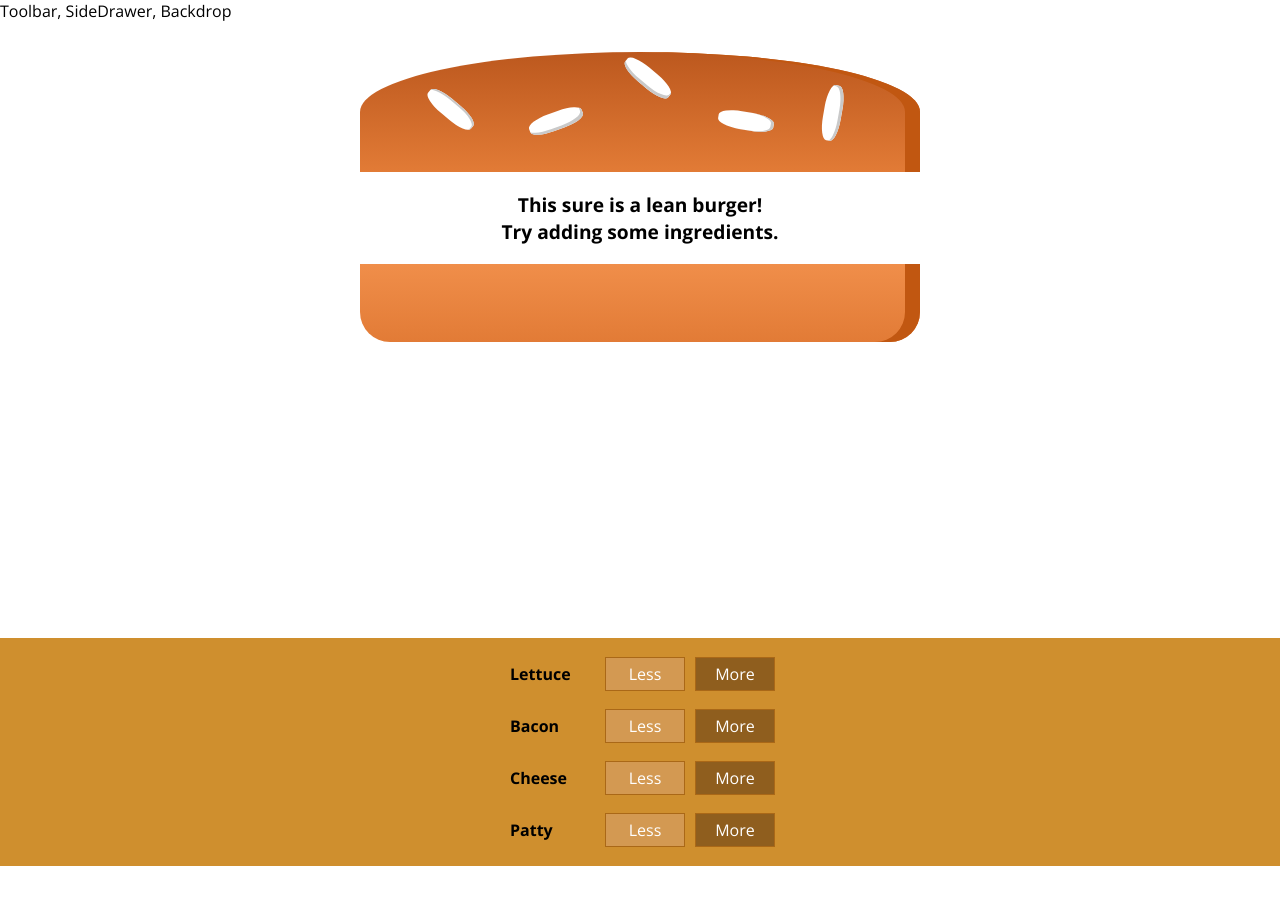
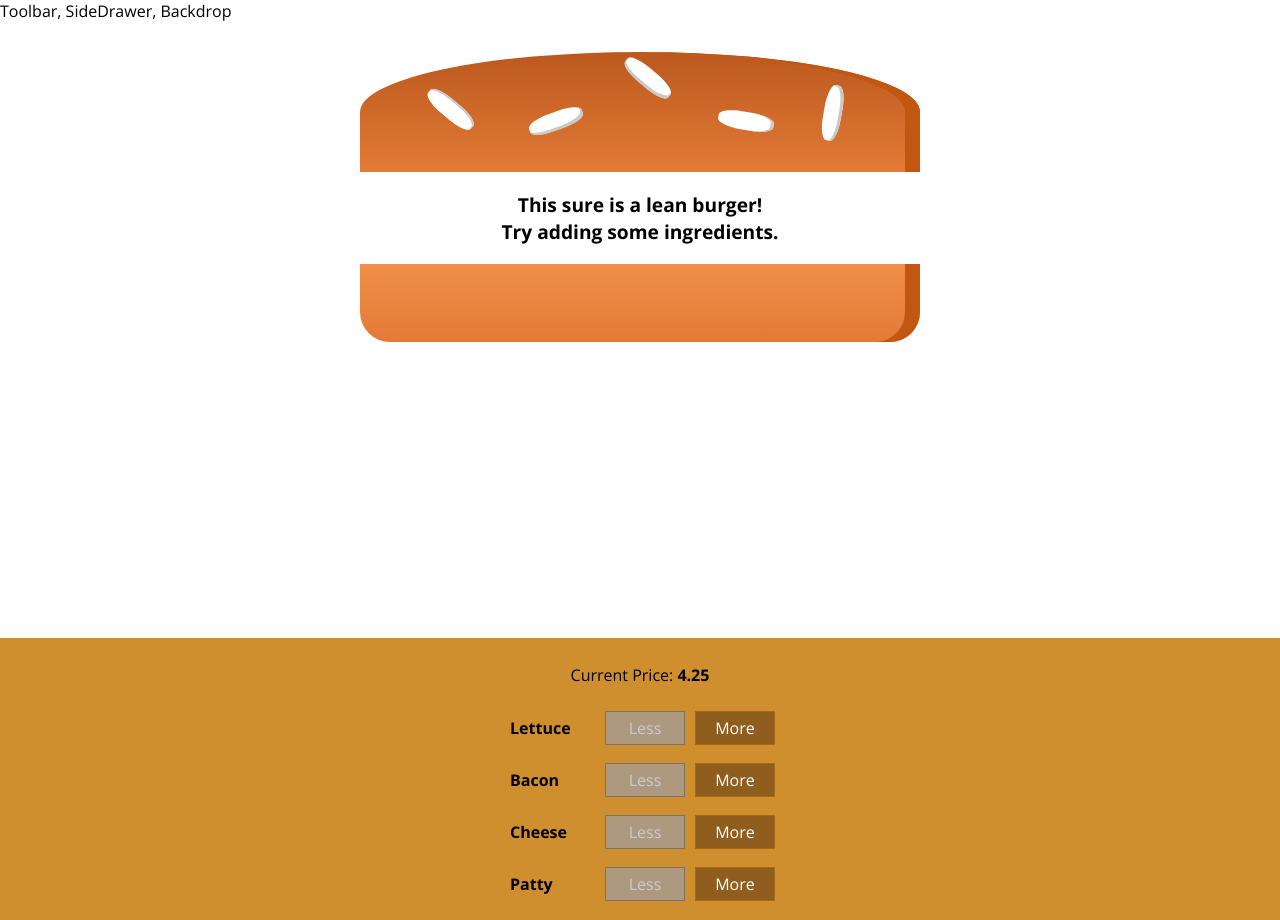
Before and after one commit to bernatowicz/berni-burgers, a React (Create React App) app: page / in a window 1280 px wide. Before the commit the page ends 866 px from the top, so only its background shows below. Built offline with nearby package versions, Linux system fonts and the light colour scheme.

Commit message:
Two enhancements
1. Add price support
2. Disable the less buttons when an ingredient is not present.

```diff
--- a/src/components/Burger/BuildControls/BuildControl/BuildControl.js
+++ b/src/components/Burger/BuildControls/BuildControl/BuildControl.js
@@ -4,7 +4,11 @@ import classes from "./BuildControl.module.css";
 const buildControl = (props) => (
   <div className={classes.BuildControl}>
     <div className={classes.Label}>{props.label}</div>
-    <button className={classes.Less} onClick={props.removeHandler}>
+    <button
+      className={classes.Less}
+      onClick={props.removeHandler}
+      disabled={!props.enabled}
+    >
       Less
     </button>
     <button className={classes.More} onClick={props.addHandler}>
--- a/src/components/Burger/BuildControls/BuildControls.js
+++ b/src/components/Burger/BuildControls/BuildControls.js
@@ -11,12 +11,16 @@ const controls = [
 
 const buildControls = (props) => (
   <div className={classes.BuildControls}>
+    <p>
+      Current Price: <strong>{props.price.toFixed(2)}</strong>
+    </p>
     {controls.map((ctrl) => (
       <BuildControl
         key={ctrl.label}
         label={ctrl.label}
         addHandler={() => props.addHandler(ctrl.type)}
         removeHandler={() => props.removeHandler(ctrl.type)}
+        enabled={props.enabled[ctrl.type]}
       />
     ))}
   </div>
--- a/src/containers/BurgerBuilder/BurgerBuilder.js
+++ b/src/containers/BurgerBuilder/BurgerBuilder.js
@@ -2,6 +2,13 @@ import React, { Component } from "react";
 import Aux from "../../hoc/Aux";
 import Burger from "../../components/Burger/Burger";
 import BuildControls from "../../components/Burger/BuildControls/BuildControls";
+
+const INGREDIENT_PRICES = {
+  salad: 0.25,
+  bacon: 0.95,
+  cheese: 0.45,
+  meat: 1.5,
+};
 
 class BurgerBuilder extends Component {
   state = {
@@ -11,41 +18,47 @@ class BurgerBuilder extends Component {
       cheese: 0,
       meat: 0,
     },
+    totalPrice: 4.25,
   };
 
   addIngredientHandler = (type) => {
     this.setState((prevState) => {
       const newIngredients = { ...prevState.ingredients };
-
+      const newPrice = prevState.totalPrice + INGREDIENT_PRICES[type];
       newIngredients[type]++;
-
-      const newState = { ingredients: newIngredients };
+      const newState = { ingredients: newIngredients, totalPrice: newPrice };
       return newState;
     });
   };
 
   removeIngredientHandler = (type) => {
+    if (this.state.ingredients[type] < 1) {
+      return;
+    }
+
     this.setState((prevState) => {
       const newIngredients = { ...prevState.ingredients };
-
+      const newPrice = prevState.totalPrice - INGREDIENT_PRICES[type];
       newIngredients[type]--;
-
-      if (newIngredients[type] < 0) {
-        newIngredients[type] = 0;
-      }
-
-      const newState = { ingredients: newIngredients };
+      const newState = { ingredients: newIngredients, totalPrice: newPrice };
       return newState;
     });
   };
 
   render() {
+    const enabledRemoveButtons = { ...this.state.ingredients };
+    for (let key in enabledRemoveButtons) {
+      enabledRemoveButtons[key] = enabledRemoveButtons[key] > 0;
+    }
+
     return (
       <Aux>
         <Burger ingredients={this.state.ingredients} />
         <BuildControls
+          price={this.state.totalPrice}
           addHandler={this.addIngredientHandler}
           removeHandler={this.removeIngredientHandler}
+          enabled={enabledRemoveButtons}
         />
       </Aux>
     );
```
